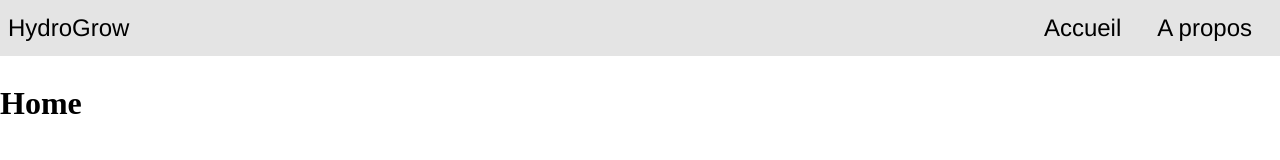
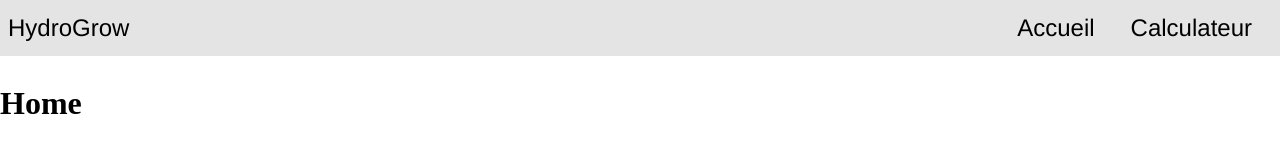
Before and after one commit to SudTech-Innovations/HydroGrow_FrontEnd, a React (Create React App) app in the folder hydrogrow/: page / in a window 1280 px wide. Shown: the top 160 px of the page. Built offline with nearby package versions, Linux system fonts and the light colour scheme.

Commit message:
Update Navbar.jsx

```diff
--- a/hydrogrow/src/pages/Header/Navbar.jsx
+++ b/hydrogrow/src/pages/Header/Navbar.jsx
@@ -13,7 +13,7 @@ export default function Navbar() {
       {/* Navbar du coté droit */}
       <div className="navbar-right">
         <a href="/">Accueil</a>
-        <a href="/about">A propos</a>
+        <a href="/calc">Calculateur</a>
       </div>
     </div>
   );
```
